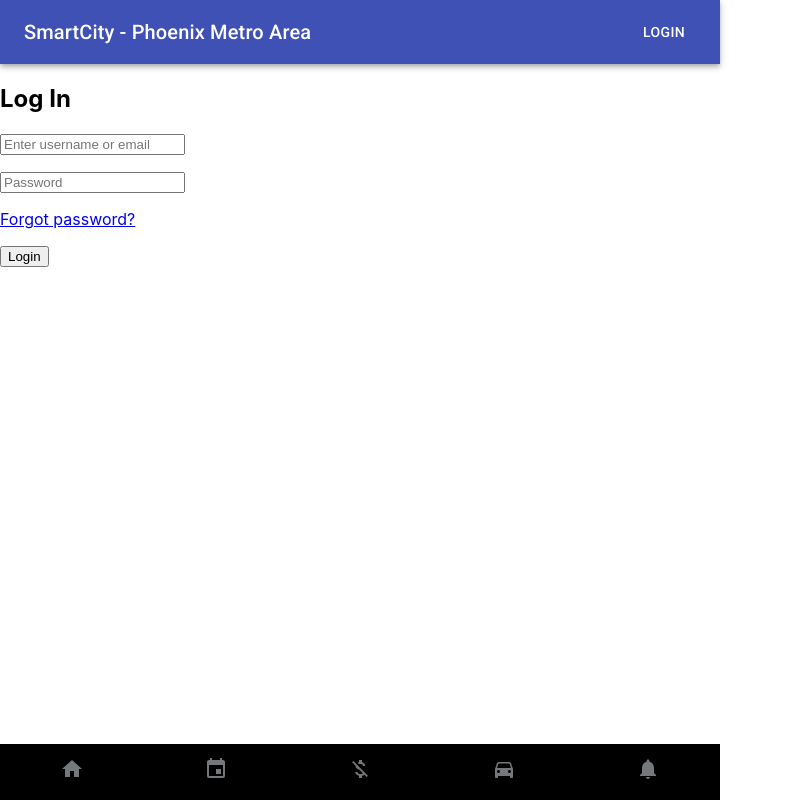
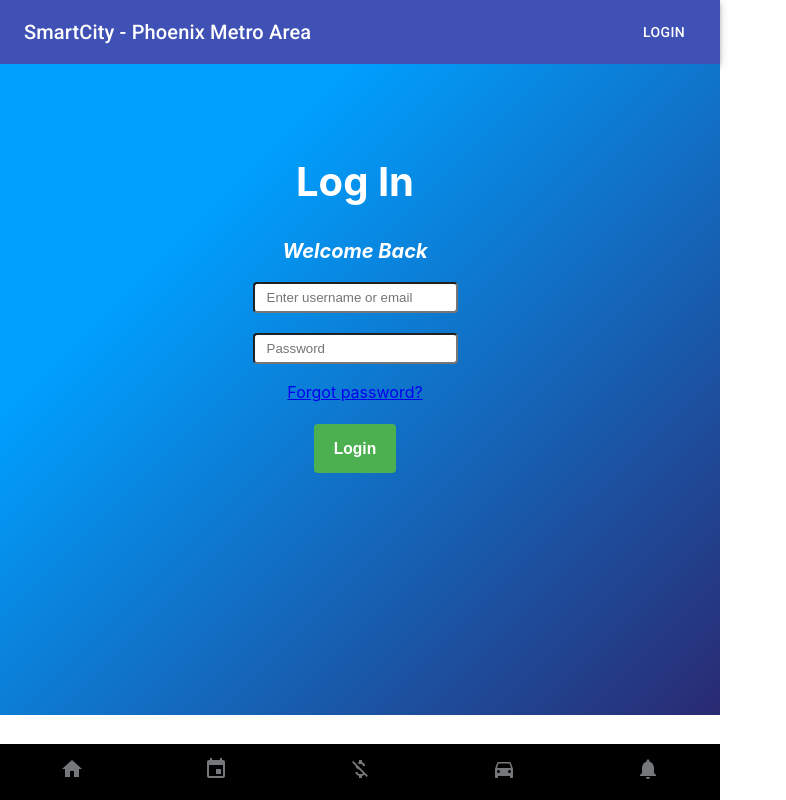
Before and after one commit to tulcypatel/Deloitte-Smart-City, a React (Create React App) app in the folder webapp/: page /login in a window 1280 px wide. Shown: the whole page, without its empty margins (0-786 px from the left). Built offline with nearby package versions, Linux system fonts and the light colour scheme; no server answers; what aws-amplify, google-maps-react would draw is missing.

Commit message:
css stylings

```diff
--- a/webapp/src/Components/Alerts/Alerts.js
+++ b/webapp/src/Components/Alerts/Alerts.js
@@ -15,8 +15,17 @@ export default function Alerts(props) {
     const [filteredAlerts, setFilteredAlerts] = React.useState([]);
 
     const useStyles = makeStyles(theme => ({
+        bg: {
+
+          //  background-color: '#2a2a72',
+            background: 'linear-gradient(315deg, #2a2a72 0%, #009ffd 74%)',
+            // this is an example of how we can make the background look very fancy.
+        },
         root: {
           flexGrow: 1,
+          borderRadius: 3,
+          border: 0,
+          padding: '0 20px',
         },
         paper: {
           padding: theme.spacing(2),
@@ -79,6 +88,7 @@ export default function Alerts(props) {
     } else
     return (
         <div>
+            <div className={classes.bg}>
             <div className={classes.root}>
                 <div className={classes.header}>
                     <Button aria-controls="simple menu" aria-haspopup="true" onClick={handleClick} endIcon={<FilterListIcon/>}>
@@ -113,6 +123,7 @@ export default function Alerts(props) {
                     ))}
                 </Grid>
             </div>
+            </div>
         </div>
     );
 
--- a/webapp/src/Components/Auth/Login.js
+++ b/webapp/src/Components/Auth/Login.js
@@ -56,9 +56,11 @@ class Login extends Component {
 
   render() {
     return (
+     <div className="bg" style ={{background: 'linear-gradient(315deg, #2a2a72 0%, #009ffd 74%)' ,alignContent:'center',textAlign:'center',paddingTop:'60px' ,color:'white',paddingRight:'10px'}}>
       <section className="section auth">
-        <div className="container">
-          <h1>Log In</h1>
+        <div className="container" >
+          <h1 style={{fontSize:'40px'}}>Log In</h1>
+           <h2 style={{fontStyle:'italic', fontSize:'20px'}}>Welcome Back</h2>
           <FormErrors formerrors={this.state.errors} />
 
           <form onSubmit={this.handleSubmit}>
@@ -72,7 +74,7 @@ class Login extends Component {
                   placeholder="Enter username or email"
                   value={this.state.username}
                   onChange={this.onInputChange}
-                />
+               style={{borderRadius: '4px',margin: '2px 0',padding: '6px 12px'}} />
               </p>
             </div>
             <div className="field">
@@ -84,27 +86,31 @@ class Login extends Component {
                   placeholder="Password"
                   value={this.state.password}
                   onChange={this.onInputChange}
-                />
+                style={{borderRadius: '4px',margin: '2px 0',padding: '6px 12px'}}/>
                 <span className="icon is-small is-left">
                   <i className="fas fa-lock"></i>
                 </span>
               </p>
             </div>
-            <div className="field">
+            <div className="field" >
               <p className="control">
                 <a href="/forgotpassword">Forgot password?</a>
               </p>
             </div>
-            <div className="field">
+            <div className="field" >
               <p className="control">
-                <button className="button is-success">
-                  Login
+                <button className="button is-success" style={{backgroundColor:'#4CAF50',color:'white',
+                    borderRadius:'4px',border:'none', cursor:'pointer',padding: '0px 20px',margin:'6px 0'}}>
+                 <h3 style={{fontType:'bold'}}> Login</h3>
                 </button>
+
               </p>
             </div>
           </form>
+          <br /><br /><br /><br /><br /><br /><br /><br /><br /><br /><br />
         </div>
       </section>
+      </div>
     );
   }
 }
--- a/webapp/src/Components/Auth/Register.js
+++ b/webapp/src/Components/Auth/Register.js
@@ -67,9 +67,10 @@ class Register extends Component {
 
   render() {
     return (
+      <div className="bg" style ={{background: 'linear-gradient(315deg, #2a2a72 0%, #009ffd 74%)' ,alignContent:'center',textAlign:'center',paddingTop:'10px' ,color:'white',paddingRight:'10px'}}>
       <section className="section auth">
         <div className="container">
-          <h1>Register</h1>
+          <h1 style={{fontSize:'40px'}}>Register</h1>
           <FormErrors formerrors={this.state.errors} />
 
           <form onSubmit={this.handleSubmit}>
@@ -83,7 +84,7 @@ class Register extends Component {
                   placeholder="Enter username"
                   value={this.state.username}
                   onChange={this.onInputChange}
-                />
+               style={{borderRadius: '4px',margin: '2px 0',padding: '6px 12px'}} />
               </p>
             </div>
             <div className="field">
@@ -96,7 +97,7 @@ class Register extends Component {
                   placeholder="Enter email"
                   value={this.state.email}
                   onChange={this.onInputChange}
-                />
+                style={{borderRadius: '4px',margin: '2px 0',padding: '6px 12px'}}/>
                 <span className="icon is-small is-left">
                   <i className="fas fa-envelope"></i>
                 </span>
@@ -111,7 +112,7 @@ class Register extends Component {
                   placeholder="Password"
                   value={this.state.password}
                   onChange={this.onInputChange}
-                />
+                style={{borderRadius: '4px',margin: '2px 0',padding: '6px 12px'}}/>
                 <span className="icon is-small is-left">
                   <i className="fas fa-lock"></i>
                 </span>
@@ -126,27 +127,26 @@ class Register extends Component {
                   placeholder="Confirm password"
                   value={this.state.confirmpassword}
                   onChange={this.onInputChange}
-                />
+                style={{borderRadius: '4px',margin: '2px 0',padding: '6px 12px'}}/>
                 <span className="icon is-small is-left">
                   <i className="fas fa-lock"></i>
                 </span>
               </p>
             </div>
+
             <div className="field">
               <p className="control">
-                <a href="/forgotpassword">Forgot password?</a>
-              </p>
-            </div>
-            <div className="field">
-              <p className="control">
-                <button className="button is-success">
-                  Register
+                <button className="button is-success" style={{backgroundColor:'#4CAF50',color:'white',
+                    borderRadius:'4px',border:'none', cursor:'pointer',padding: '0px 20px',margin:'6px 0'}}>
+                 <h3 style={{fontType:'bold'}}> Register</h3>
                 </button>
               </p>
             </div>
           </form>
+          <br /><br /><br /><br /><br /><br /><br /><br /><br /><br /><br />
         </div>
       </section>
+     </div>
     );
   }
 }
--- a/webapp/src/index.css
+++ b/webapp/src/index.css
@@ -1,4 +1,5 @@
 body {
+
   margin: 0;
   font-family: -apple-system, BlinkMacSystemFont, "Roboto", "Segoe UI", "Oxygen",
     "Ubuntu", "Cantarell", "Fira Sans", "Droid Sans", "Helvetica Neue",
```
